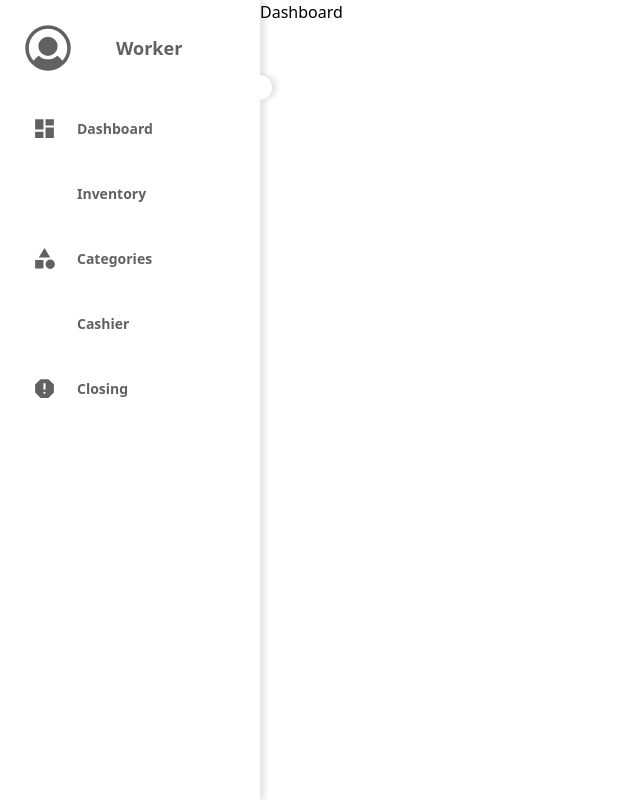
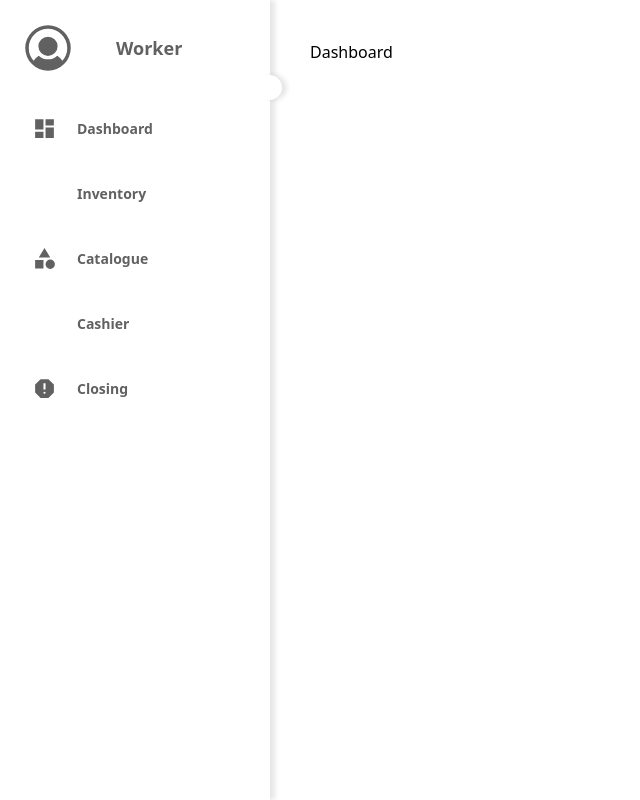
Before and after one commit to hazimabhar/SistemKedaiRuncitV2, a Vue app: page / in a window 1280 px wide. Shown: the whole page, without its empty margins (0-640 px from the left). Built offline with nearby package versions, Linux system fonts and the light colour scheme; some icons are missing.

Commit message:
complete sidebar

```diff
--- a/src/routers.js
+++ b/src/routers.js
@@ -4,7 +4,7 @@ import Home from './views/Home.vue'
 import Dashboard from './views/dashboard/Dashboard.vue'
 import Login from './views/Login.vue'
 import Inventory from './views/inventory/Inventory.vue'
-import Categories from './views/categories/Categories.vue'
+import Catalogue from './views/catalogue/Catalogue.vue'
 import Cashier from './views/cashier/Cashier.vue'
 import Closing from './views/closing/Closing.vue'
 import User from './views/user/UserListing.vue'
@@ -48,33 +48,113 @@ const router = createRouter({
                     path: '',
                     name: 'Add Product',
                     component:'',
-                    icon:'',
+                    icon:'zondicons:add-solid',
+                },
+                {
+                    path: '',
+                    name: 'Add Stock',
+                    component:'',
+                    icon:'material-symbols:box-add',
+                },
+                {
+                    path: '',
+                    name: 'Update Product',
+                    component:'',
+                    icon:'icon-park-solid:update-rotation',
                 },
                 {
                     path: '',
                     name: 'Delete Product',
                     component:'',
-                    icon:'',
-                },
-                {
-                    path: '',
-                    name: 'Update Product',
-                    component:'',
-                    icon:'',
-                },
-                {
-                    path: '',
-                    name: 'Add Stock',
-                    component:'',
-                    icon:'',
+                    icon:'fluent:delete-32-filled',
                 },
             ],
           },
           {
-            path: 'categories',
-            name: 'Categories',
-            component: Categories,
+            path: 'catalogue',
+            name: 'Catalogue',
+            component: Catalogue,
             icon: 'material-symbols:category' ,
+            children: [
+            {
+              path: '',
+              name: 'Fresh Food',
+              component:'',
+              icon:'zondicons:add-solid',
+            },
+            {
+              path: '',
+              name: 'Groceries',
+              component:'',
+              icon:'zondicons:add-solid',
+            },
+            {
+              path: '',
+              name: 'Household Essentials',
+              component:'',
+              icon:'zondicons:add-solid',
+            },
+            {
+              path: '',
+              name: 'Electronic',
+              component:'',
+              icon:'zondicons:add-solid',
+            },
+            {
+              path: '',
+              name: 'Fashion',
+              component:'',
+              icon:'zondicons:add-solid',
+            },
+            {
+              path: '',
+              name: 'Home & Garden',
+              component:'',
+              icon:'zondicons:add-solid',
+            },
+            {
+              path: '',
+              name: 'House Brands',
+              component:'',
+              icon:'zondicons:add-solid',
+            },
+            {
+              path: '',
+              name: 'Sport Equipment',
+              component:'',
+              icon:'zondicons:add-solid',
+            },
+            {
+              path: '',
+              name: 'Toys',
+              component:'',
+              icon:'zondicons:add-solid',
+            },
+            {
+              path: '',
+              name: 'Pet Supplies',
+              component:'',
+              icon:'zondicons:add-solid',
+            },
+            {
+              path: '',
+              name: 'Office Supplies',
+              component:'',
+              icon:'zondicons:add-solid',
+            },
+            {
+              path: '',
+              name: 'Book and Magazines',
+              component:'',
+              icon:'zondicons:add-solid',
+            },
+            {
+              path: '',
+              name: 'Gift and Flowers',
+              component:'',
+              icon:'zondicons:add-solid',
+            },
+          ],
           },
           {
             path: 'cashier',
--- a/src/style.css
+++ b/src/style.css
@@ -9,7 +9,7 @@
 
 @layer utilities{
     .sidebar{
-        @apply w-[260px] text-[#616161] shadow-box-shadow h-screen relative duration-500;
+        @apply w-[270px] text-[#616161] shadow-box-shadow min-h-screen relative duration-500;
     }
     .w-5-percent {
         @apply w-[85px] duration-500
@@ -29,4 +29,10 @@
     .navigation-option{
         @apply py-5 px-8 font-semibold inline-flex text-center items-center
     }
+    .sub-menu{
+        @apply py-5 px-16 font-semibold inline-flex text-center items-center
+    }
+    .close-submenu{
+        @apply hidden
+    }
 }
--- a/src/views/Home.vue
+++ b/src/views/Home.vue
@@ -32,7 +32,7 @@
                     {{ $router.options.routes[1].name}}
                 </router-link>
             </div>
-            <div class="flex items-center justify-between">
+            <div class="flex items-center justify-between" @click="openInventory">
                 <div class="navigation-option">
                     <Icon :icon="$router.options.routes[1].children[2].icon" class="option-icon"
                     @click=alwaysOpen
@@ -47,17 +47,26 @@
                     </router-link>
                 </div>
                 <div>
-                    <Icon icon="subway:down-2" class="text-[15px] mr-8" :class="{'disappear': !isOpen}"/>
-
+                    <Icon icon="subway:down-2" class="text-[15px] mr-8 cursor-pointer" :class="{'disappear': !isOpen} "/>
                 </div>
             </div>
-                <div class="flex items-center justify-between">
+            <div v-for="child in $router.options.routes[1].children[2].children" :key="child.name" class="sub-menu" :class="{ 'close-submenu': !inventoryDropown  }">
+                 <div class="flex">
+                    <div class="option-icon" :class="{ 'close-submenu': !isOpen }" >
+                        <Icon :icon="child.icon"/>
+                    </div>
+                    <div class="option-text" :class="{ 'close-submenu': !isOpen }" >
+                        {{ child.name }}
+                    </div>
+                 </div>
+            </div>
+                <div class="flex items-center justify-between" @click="openCatalogue">
                     <div class=" navigation-option">
                     <Icon :icon="$router.options.routes[1].children[3].icon" class="option-icon"
                     @click=alwaysOpen
                     />
                         <router-link
-                            :to="{ name: 'Categories'}"
+                            :to="{ name: 'Catalogue'}"
                             type="button"
                             class="option-text"
                             :class="{'disappear': !isOpen}"
@@ -66,7 +75,17 @@
                         </router-link>
                     </div>
                     <div>
-                        <Icon icon="subway:down-2" class="text-[15px] mr-8" :class="{'disappear': !isOpen}"/>
+                        <Icon icon="subway:down-2" class="text-[15px] mr-8 cursor-pointer" :class="{'disappear': !isOpen}"/>
+                    </div>
+                </div>
+                <div v-for="child in $router.options.routes[1].children[3].children" :key="child.name" class="sub-menu" :class="{ 'close-submenu': !catalogueDropown  }">
+                    <div class="flex">
+                        <div class="option-icon" :class="{ 'close-submenu': !isOpen }" >
+                            <Icon :icon="child.icon"/>
+                        </div>
+                        <div class="option-text" :class="{ 'close-submenu': !isOpen }" >
+                            {{ child.name }}
+                        </div>
                     </div>
                 </div>
             <div class="navigation-option">
@@ -122,7 +141,7 @@
                     {{ $router.options.routes[1].name}}
                 </router-link>
             </div>
-            <div class="flex items-center justify-between">
+            <div class="flex items-center justify-between" @click="openInventory">
                 <div class="navigation-option">
                     <Icon :icon="$router.options.routes[1].children[2].icon" class="option-icon"
                     @click=alwaysOpen
@@ -137,16 +156,26 @@
                     </router-link>
                 </div>
                 <div>
-                    <Icon icon="subway:down-2" class="text-[15px] mr-8" :class="{'disappear': !isOpen}"/>
+                    <Icon icon="subway:down-2" class="text-[15px] mr-8 cursor-pointer" :class="{'disappear': !isOpen} "/>
                 </div>
             </div>
-                <div class="flex items-center justify-between">
+            <div v-for="child in $router.options.routes[1].children[2].children" :key="child.name" class="sub-menu" :class="{ 'close-submenu': !inventoryDropown  }">
+                 <div class="flex">
+                    <div class="option-icon" :class="{ 'close-submenu': !isOpen }" >
+                        <Icon :icon="child.icon"/>
+                    </div>
+                    <div class="option-text" :class="{ 'close-submenu': !isOpen }" >
+                        {{ child.name }}
+                    </div>
+                 </div>
+            </div>
+            <div class="flex items-center justify-between" @click="openCatalogue">
                 <div class=" navigation-option">
                 <Icon :icon="$router.options.routes[1].children[3].icon" class="option-icon"
                 @click=alwaysOpen
                 />
                     <router-link
-                            :to="{ name: 'Categories'}"
+                        :to="{ name: 'Catalogue'}"
                         type="button"
                         class="option-text"
                         :class="{'disappear': !isOpen}"
@@ -155,7 +184,17 @@
                     </router-link>
                 </div>
                 <div>
-                        <Icon icon="subway:down-2" class="text-[15px] mr-8" :class="{'disappear': !isOpen}"/>
+                    <Icon icon="subway:down-2" class="text-[15px] mr-8 cursor-pointer" :class="{'disappear': !isOpen}"/>
+                </div>
+            </div>
+            <div v-for="child in $router.options.routes[1].children[3].children" :key="child.name" class="sub-menu" :class="{ 'close-submenu': !catalogueDropown  }">
+                <div class="flex">
+                    <div class="option-icon" :class="{ 'close-submenu': !isOpen }" >
+                        <Icon :icon="child.icon"/>
+                    </div>
+                    <div class="option-text" :class="{ 'close-submenu': !isOpen }" >
+                        {{ child.name }}
+                    </div>
                 </div>
             </div>
             <div class="navigation-option">
@@ -185,7 +224,9 @@
                 </router-link>
             </div>
         </div>
+        <div class="p-10">
             <router-view/>
+        </div>
     </div>
 
 </template>
@@ -204,15 +245,27 @@ export default{
     data(){
         return{
             isOpen: true,
+            inventoryDropown: false,
+            catalogueDropown: false,
         }
     },
     methods:{
         sideBarOpen(){
             this.isOpen = !this.isOpen
+            this.inventoryDropown = false
+            this.catalogueDropown = false
         },
         alwaysOpen(){
             this.isOpen = true
         },
+        openInventory(){
+            this.inventoryDropown = !this.inventoryDropown
+            this.catalogueDropown = false
+        },
+        openCatalogue(){
+            this.catalogueDropown = !this.catalogueDropown
+            this.inventoryDropown = false
+        }
     },
 }
 </script>
--- a/src/views/categories/Categories.vue
+++ b/src/views/catalogue/Catalogue.vue
@@ -1,3 +1,3 @@
 <template>
-    Categories
+    Catalogue
 </template>
```
Lines whose indentation alone changed are shown as unchanged.
